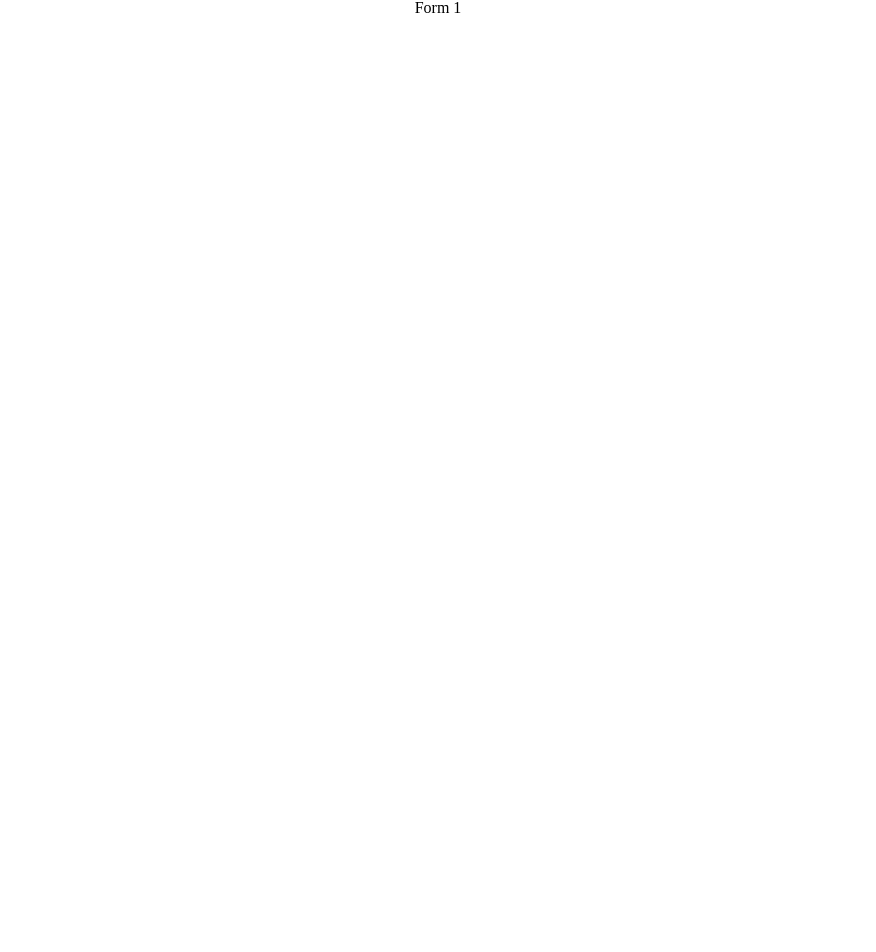
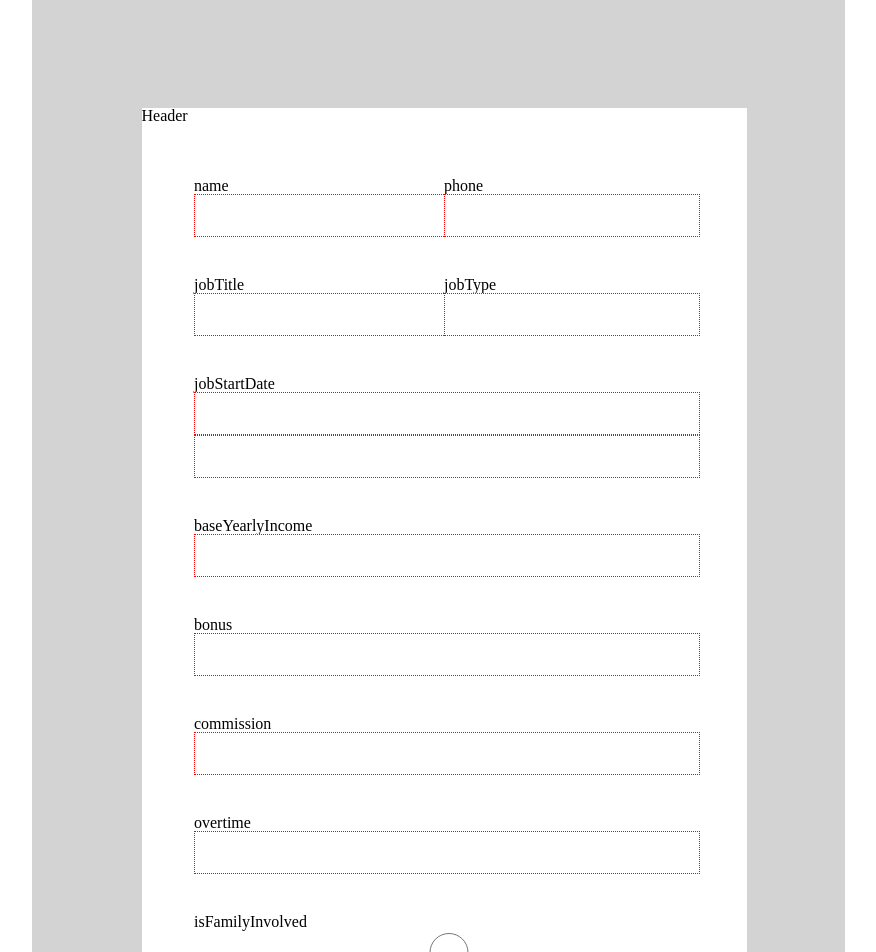
Before and after one commit to vpvnguyen/forms-reference, a React (Create React App) app: page / in a window 1280 px wide. Shown: the top 952 px of the page, without its empty margins (202-1078 px from the left). Before the commit the page ends 800 px from the top, so only its background shows below. Built offline with nearby package versions, Linux system fonts and the light colour scheme.

Commit message:
create formv1 and styles

```diff
--- /dev/null
+++ b/src/components/FormV1/FormV1.css
@@ -0,0 +1,55 @@
+.fv1-container {
+  display: flex;
+  flex-direction: column;
+  justify-content: center;
+  align-items: center;
+
+  min-width: 721px;
+  padding: 58px 40px 58px 52px;
+  background-color: lightgray;
+}
+
+.fv1-form {
+  display: flex;
+  flex-direction: column;
+  justify-content: center;
+  align-items: center;
+  gap: 40px;
+
+  width: 605px;
+  margin: 50px;
+  background-color: white;
+}
+
+.fv1-form-header {
+  height: 30px;
+  width: 100%;
+}
+
+.fv1-form-fieldset {
+  display: flex;
+  justify-content: space-between;
+
+  max-width: 500px;
+  width: 100%;
+}
+
+.fv1-form-field-group {
+  width: 100%;
+}
+
+.fv1-form-field {
+  height: 39px;
+  width: 100%;
+  text-align: center;
+}
+
+.fv1-form-button {
+  width: 240px;
+  height: 57px;
+}
+
+.fv1-form-footer {
+  height: 57px;
+  width: 100%;
+}
--- a/src/components/FormV1/FormV1.js
+++ b/src/components/FormV1/FormV1.js
@@ -1,7 +1,174 @@
+import "./FormV1.css";
+import { useState, useReducer } from "react";
+
+const initialState = {
+  name: "",
+  phone: "",
+  jobTitle: "",
+  jobType: "",
+  jobStartDate: "",
+  baseYearlyIncome: "",
+  bonus: [
+    {
+      year: "",
+      amount: "",
+    },
+  ],
+  commission: [
+    {
+      year: "",
+      amount: "",
+    },
+  ],
+  overtime: [
+    {
+      year: "",
+      amount: "",
+    },
+  ],
+  isFamilyInvolve: false,
+};
+
 export const FormV1 = () => {
   return (
-    <div>
-      <p>Form 1</p>
+    <div className="fv1-container">
+      <div className="fv1-form">
+        <div className="fv1-form-header">
+          <h1>Header</h1> {/* add button */}
+        </div>
+
+        <div className="fv1-form-fieldset">
+          <div className="fv1-form-field-group">
+            <label htmlFor="name">name</label>
+            <input
+              className="fv1-form-field"
+              type="text"
+              name="name"
+              id="name"
+            />
+          </div>
+          <div className="fv1-form-field-group">
+            <label htmlFor="phone">phone</label>
+            <input
+              className="fv1-form-field"
+              type="text"
+              name="phone"
+              id="phone"
+            />
+          </div>
+        </div>
+
+        <div className="fv1-form-fieldset">
+          <div className="fv1-form-field-group">
+            <label htmlFor="jobTitle">jobTitle</label>
+            <input
+              className="fv1-form-field"
+              type="text"
+              name="jobTitle"
+              id="jobTitle"
+            />
+          </div>
+
+          <div className="fv1-form-field-group">
+            <label htmlFor="jobType">jobType</label>
+            <input
+              className="fv1-form-field"
+              type="text"
+              name="jobType"
+              id="jobType"
+            />
+          </div>
+        </div>
+
+        <div className="fv1-form-fieldset">
+          <div className="fv1-form-field-group">
+            <label htmlFor="jobStartDate">jobStartDate</label>
+            <input
+              className="fv1-form-field"
+              type="text"
+              name="jobStartDateMonth"
+              id="jobStartDateMonth"
+            />
+            <input
+              className="fv1-form-field"
+              type="text"
+              name="jobStartDateYear"
+              id="jobStartDateYear"
+            />
+          </div>
+        </div>
+
+        <div className="fv1-form-fieldset">
+          <div className="fv1-form-field-group">
+            <label htmlFor="baseYearlyIncome">baseYearlyIncome</label>
+            <input
+              className="fv1-form-field"
+              type="text"
+              name="baseYearlyIncome"
+              id="baseYearlyIncome"
+            />
+          </div>
+        </div>
+
+        <div className="fv1-form-fieldset">
+          <div className="fv1-form-field-group">
+            <label htmlFor="bonus">bonus</label>
+            <input
+              className="fv1-form-field"
+              type="text"
+              name="bonus"
+              id="bonus"
+            />
+          </div>
+        </div>
+
+        <div className="fv1-form-fieldset">
+          <div className="fv1-form-field-group">
+            <label htmlFor="commission">commission</label>
+            <input
+              className="fv1-form-field"
+              type="text"
+              name="commission"
+              id="commission"
+            />
+          </div>
+        </div>
+
+        <div className="fv1-form-fieldset">
+          <div className="fv1-form-field-group">
+            <label htmlFor="overtime">overtime</label>
+            <input
+              className="fv1-form-field"
+              type="text"
+              name="overtime"
+              id="overtime"
+            />
+          </div>
+        </div>
+
+        <div className="fv1-form-fieldset">
+          <div className="fv1-form-field-group">
+            <label htmlFor="isFamilyInvolved">isFamilyInvolved</label>
+            <input
+              className="fv1-form-field"
+              type="radio"
+              name="isFamilyInvolvedYes"
+              id="isFamilyInvolvedYes"
+            />
+            <input
+              className="fv1-form-field"
+              type="radio"
+              name="isFamilyInvolvedNo"
+              id="isFamilyInvolvedNo"
+            />
+          </div>
+        </div>
+
+        <div className="fv1-form-fieldset">
+          <button className="fv1-form-button">Cancel</button>
+          <button className="fv1-form-button">Save</button>
+        </div>
+      </div>
     </div>
   );
 };
```
